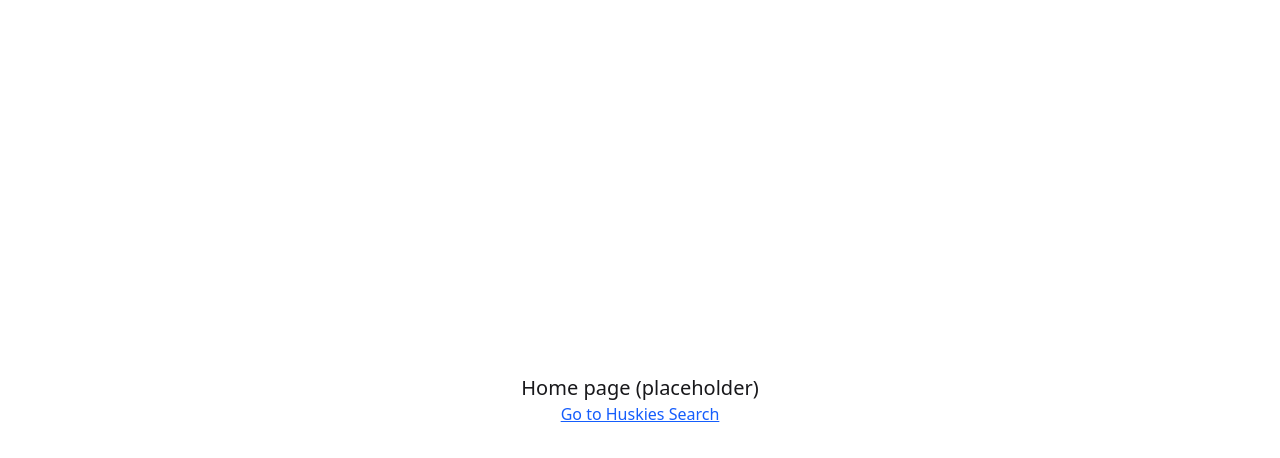
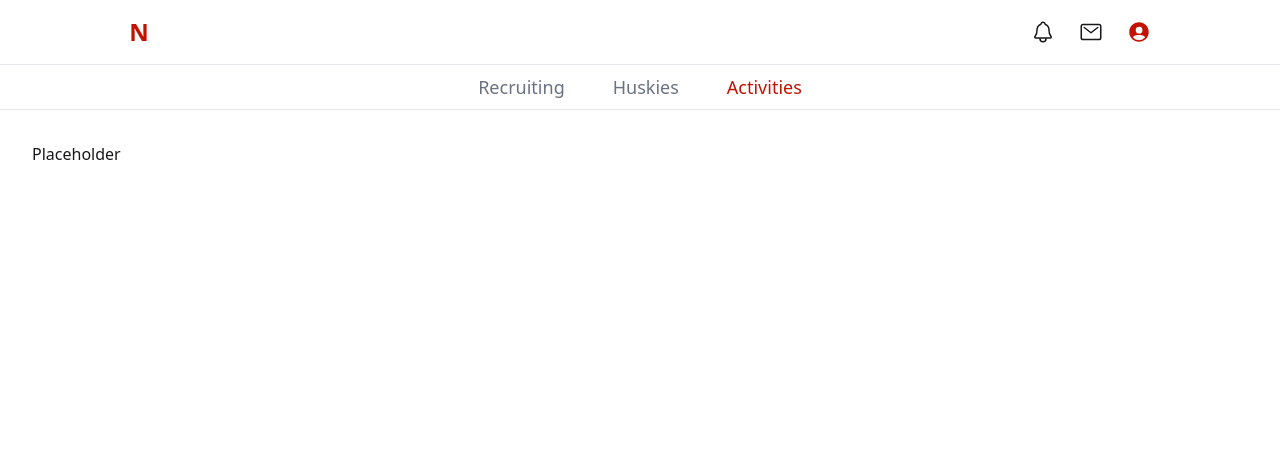
Before and after one commit to kevinbjl/alumni-community-app, a React (Vite) app in the folder frontend/: page /activities/search in a window 1280 px wide. Shown: the top 458 px of the page. Built offline with nearby package versions, Linux system fonts and the light colour scheme.

Commit message:
Set up routing for recruiting, huskies and activities pages

```diff
--- a/frontend/src/App.tsx
+++ b/frontend/src/App.tsx
@@ -1,11 +1,15 @@
 import { BrowserRouter, Routes, Route, Link } from "react-router-dom";
-import SearchPage from "./pages/Huskies/search";
+import HuskiesSearchPage from "@/pages/Huskies/search";
+import RecruitingSearchPage from "@/pages/Recruiting/search";
+import ActivitiesSearchPage from "@/pages/Activities/search";
 
 function App() {
   return (
     <BrowserRouter>
       <Routes>
-        <Route path="/huskies/search" element={<SearchPage />} />
+        <Route path="/huskies/search" element={<HuskiesSearchPage />} />
+        <Route path="/recruiting/search" element={<RecruitingSearchPage />} />
+        <Route path="/activities/search" element={<ActivitiesSearchPage />} />
         <Route
           path="*"
           element={
--- /dev/null
+++ b/frontend/src/pages/Activities/search.tsx
@@ -0,0 +1,64 @@
+import {
+  IoNotificationsOutline,
+  IoMailOutline,
+  IoPersonCircleSharp,
+} from "react-icons/io5";
+import { useNavigate } from "react-router-dom";
+
+const tabs = [
+  { name: "Recruiting", active: false },
+  { name: "Huskies", active: false },
+  { name: "Activities", active: true },
+];
+
+export default function ActivitiesSearchPage() {
+  const navigate = useNavigate();
+
+  return (
+    <div className="min-h-screen bg-white flex flex-col">
+      {/* Navigation bar */}
+      <nav className="w-full flex items-center justify-between px-8 py-4 border-b border-gray-200">
+        <div className="flex items-center gap-6 ml-[8%]">
+          <p className="text-2xl font-bold text-emphasis">N</p>
+        </div>
+        <div className="flex items-center gap-6 mr-[8%]">
+          {/* TODO: Those icons should take the user to the corresponding page or pop the modal/dropdown */}
+          <button>
+            <IoNotificationsOutline className="size-6" />
+          </button>
+          <button>
+            <IoMailOutline className="size-6" />
+          </button>
+          <button>
+            <IoPersonCircleSharp className="text-emphasis size-6" />
+          </button>
+        </div>
+      </nav>
+      {/* Tab bar */}
+      <nav className="w-full flex justify-center border-b bg-white border-gray-200">
+        <div className="flex gap-12 mt-2 mb-2">
+          {tabs.map((tab) => (
+            <button
+              key={tab.name}
+              className={`text-lg font-lightmedium cursor-pointer focus:outline-none ${
+                tab.active ? "text-emphasis" : "text-gray-500"
+              }`}
+              onClick={() => {
+                if (tab.name === "Recruiting") navigate("/recruiting/search");
+                if (tab.name === "Huskies") navigate("/huskies/search");
+                if (tab.name === "Activities") navigate("/activities/search");
+              }}
+              type="button"
+            >
+              {tab.name}
+            </button>
+          ))}
+        </div>
+      </nav>
+      {/* Main content */}
+      <div className="max-w-7xl w-full mx-auto flex-1 px-4 md:px-8 py-8">
+        Placeholder
+      </div>
+    </div>
+  );
+}
--- a/frontend/src/pages/Huskies/search.tsx
+++ b/frontend/src/pages/Huskies/search.tsx
@@ -1,4 +1,5 @@
 import { useState, useEffect } from "react";
+import { useNavigate } from "react-router-dom";
 import {
   IoNotificationsOutline,
   IoMailOutline,
@@ -125,12 +126,12 @@ function useProfilesPerPage() {
   return profilesPerPage;
 }
 
-// TODO: Use responsive design
-export default function SearchPage() {
+export default function HuskiesSearchPage() {
   const [hoveredIdx, setHoveredIdx] = useState<number | null>(null);
   const [currentPage, setCurrentPage] = useState(1);
   const profilesPerPage = useProfilesPerPage();
   const totalPages = Math.ceil(mockProfiles.length / profilesPerPage);
+  const navigate = useNavigate();
 
   // Reset to page 1 if profilesPerPage changes and currentPage is out of range
   useEffect(() => {
@@ -164,27 +165,32 @@ export default function SearchPage() {
         </div>
       </nav>
       {/* Tab bar */}
-      <div className="w-full flex justify-center border-b border-gray-200 bg-white">
+      <nav className="w-full flex justify-center border-b bg-white border-gray-200">
         <div className="flex gap-12 mt-2 mb-2">
-          {/* TODO: Set up navigation for those tabs */}
           {tabs.map((tab) => (
-            <span
+            <button
               key={tab.name}
-              className={`text-lg font-lightmedium cursor-pointer ${
+              className={`text-lg font-lightmedium cursor-pointer focus:outline-none ${
                 tab.active ? "text-emphasis" : "text-gray-500"
               }`}
+              onClick={() => {
+                if (tab.name === "Recruiting") navigate("/recruiting/search");
+                if (tab.name === "Huskies") navigate("/huskies/search");
+                if (tab.name === "Activities") navigate("/activities/search");
+              }}
+              type="button"
             >
               {tab.name}
-            </span>
+            </button>
           ))}
         </div>
-      </div>
+      </nav>
       {/* Main content */}
       <div className="max-w-7xl w-full mx-auto flex-1 px-4 md:px-8 py-8">
         {/* TODO: The back button should return to the previous page */}
         <button className="flex items-center gap-2 text-gray-700 mb-6">
           <IoIosArrowBack />
-          <span className="text-medium">Huskies</span>
+          <span className="text-medium">Previous</span>
         </button>
         {/* Search bar and map mode */}
         <div className="flex flex-col md:flex-row md:items-center gap-4 mb-8">
--- /dev/null
+++ b/frontend/src/pages/Recruiting/search.tsx
@@ -0,0 +1,64 @@
+import {
+  IoNotificationsOutline,
+  IoMailOutline,
+  IoPersonCircleSharp,
+} from "react-icons/io5";
+import { useNavigate } from "react-router-dom";
+
+const tabs = [
+  { name: "Recruiting", active: true },
+  { name: "Huskies", active: false },
+  { name: "Activities", active: false },
+];
+
+export default function RecruitingSearchPage() {
+  const navigate = useNavigate();
+
+  return (
+    <div className="min-h-screen bg-white flex flex-col">
+      {/* Navigation bar */}
+      <nav className="w-full flex items-center justify-between px-8 py-4 border-b border-gray-200">
+        <div className="flex items-center gap-6 ml-[8%]">
+          <p className="text-2xl font-bold text-emphasis">N</p>
+        </div>
+        <div className="flex items-center gap-6 mr-[8%]">
+          {/* TODO: Those icons should take the user to the corresponding page or pop the modal/dropdown */}
+          <button>
+            <IoNotificationsOutline className="size-6" />
+          </button>
+          <button>
+            <IoMailOutline className="size-6" />
+          </button>
+          <button>
+            <IoPersonCircleSharp className="text-emphasis size-6" />
+          </button>
+        </div>
+      </nav>
+      {/* Tab bar */}
+      <nav className="w-full flex justify-center border-b bg-white border-gray-200">
+        <div className="flex gap-12 mt-2 mb-2">
+          {tabs.map((tab) => (
+            <button
+              key={tab.name}
+              className={`text-lg font-lightmedium cursor-pointer focus:outline-none ${
+                tab.active ? "text-emphasis" : "text-gray-500"
+              }`}
+              onClick={() => {
+                if (tab.name === "Recruiting") navigate("/recruiting/search");
+                if (tab.name === "Huskies") navigate("/huskies/search");
+                if (tab.name === "Activities") navigate("/activities/search");
+              }}
+              type="button"
+            >
+              {tab.name}
+            </button>
+          ))}
+        </div>
+      </nav>
+      {/* Main content */}
+      <div className="max-w-7xl w-full mx-auto flex-1 px-4 md:px-8 py-8">
+        Placeholder
+      </div>
+    </div>
+  );
+}
```
